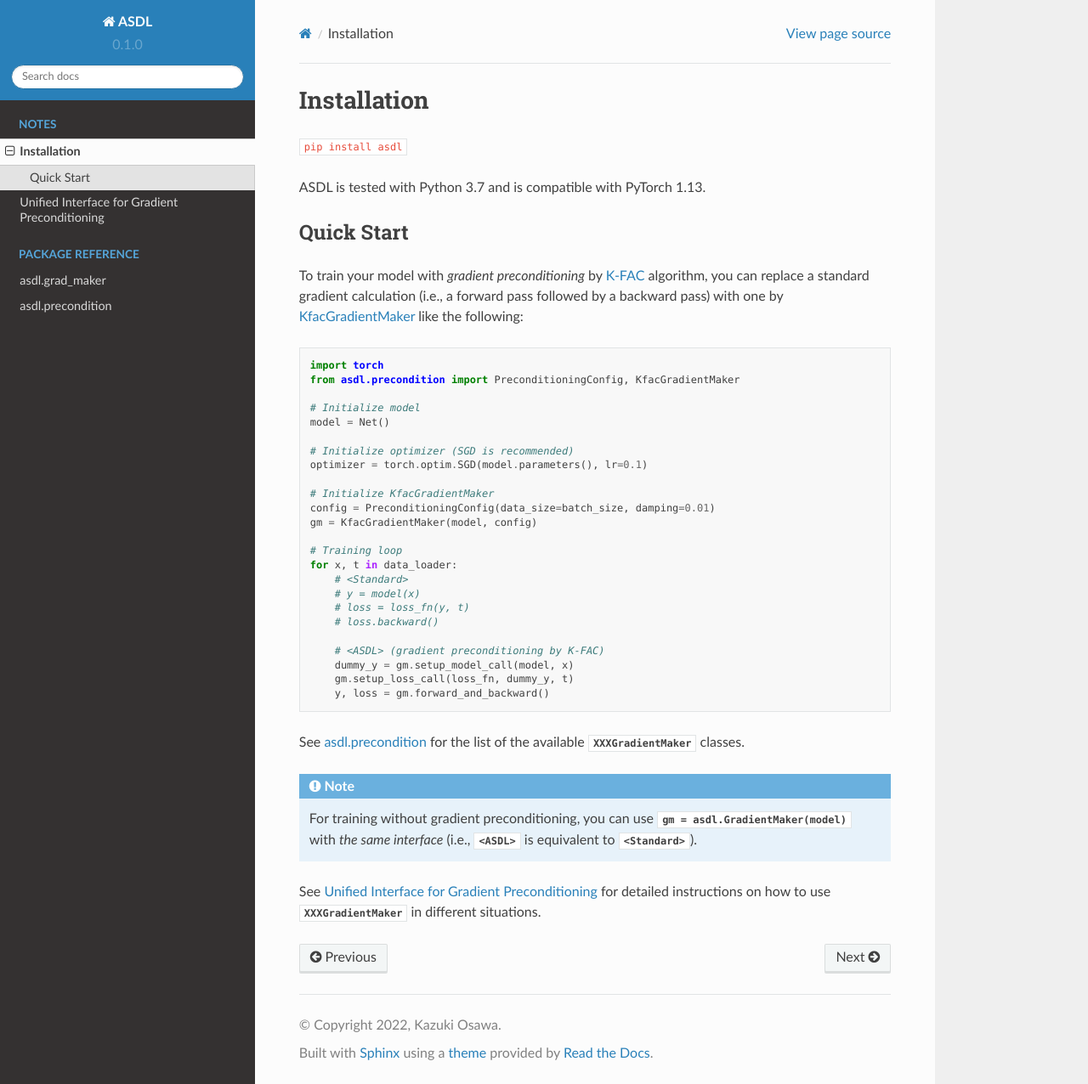
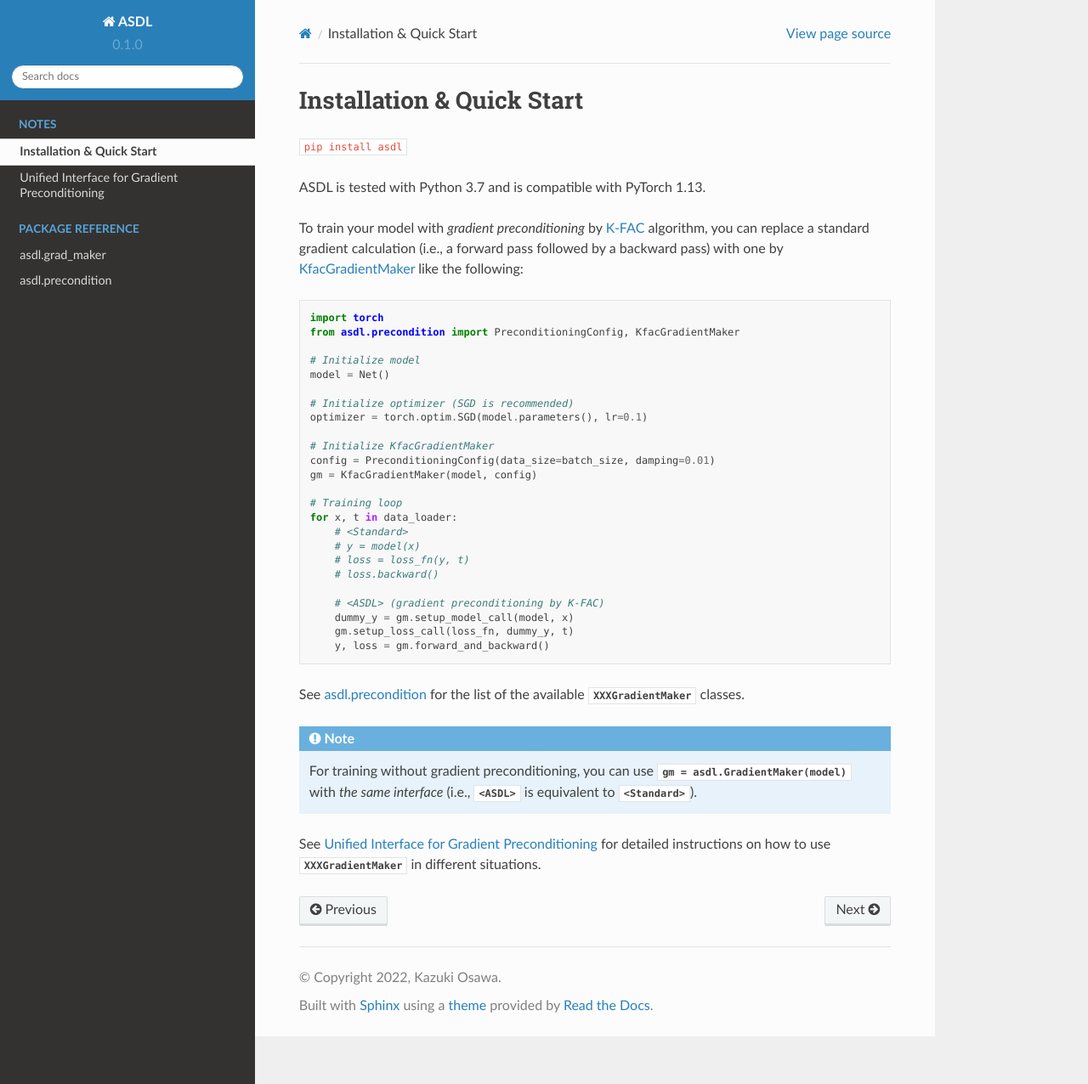
Before and after one commit to kazukiosawa/asdl, a Sphinx documentation site: the page built from docs/source/notes/installation.rst, in a window 1280 px wide and 1276 px high. Shown: the whole window at 85% size. Built offline with Sphinx 7.4.7 and the Read the Docs theme 2.0.0, drawn with Linux system fonts in a browser that asks for light colours.

Commit message:
Change title for installation

```diff
--- a/docs/source/notes/installation.rst
+++ b/docs/source/notes/installation.rst
@@ -1,13 +1,11 @@
-Installation
-============
+Installation & Quick Start
+==========================
 
 ``pip install asdl``
 
 ASDL is tested with Python 3.7 and is compatible with PyTorch 1.13.
 
 
-Quick Start
------------
 To train your model with *gradient preconditioning*
 by `K-FAC <https://arxiv.org/abs/1503.05671>`_ algorithm,
 you can replace a standard gradient calculation
```
